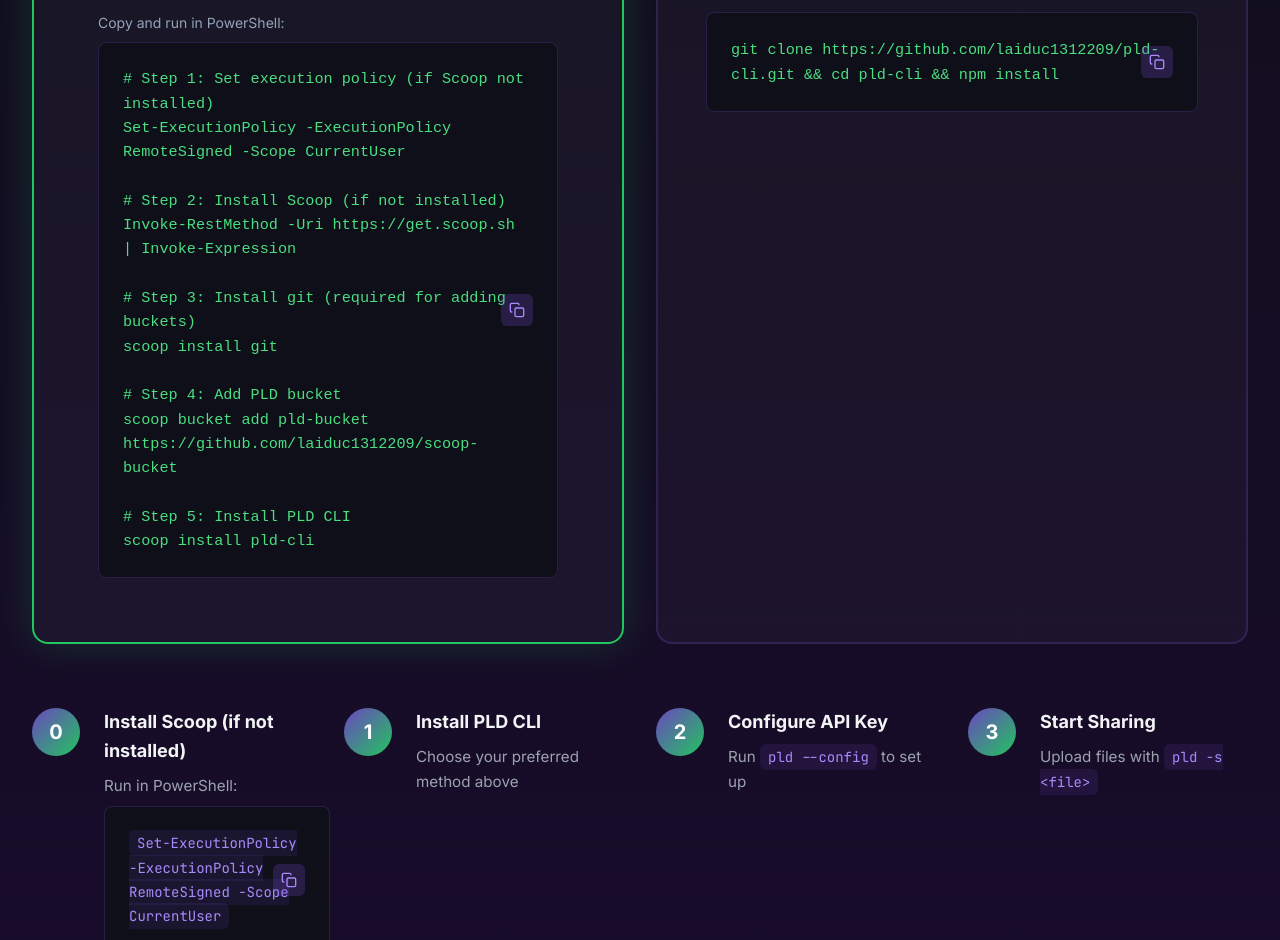
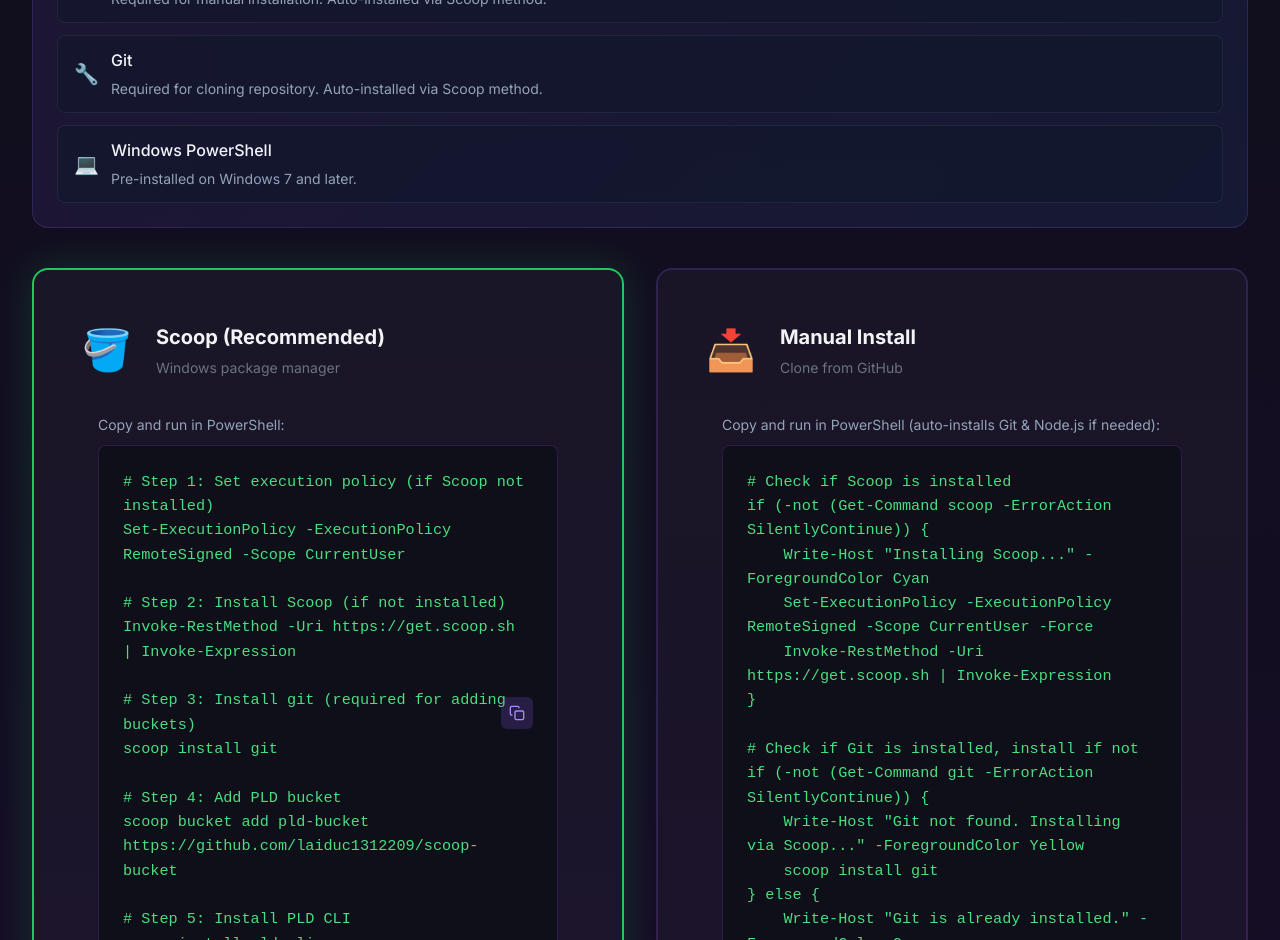
Before and after one commit to laiduc1312209/meomaybe, a plain HTML site: page index.html in a window 1280 px wide. Shown: the part 1860-2800 px from the top of the page. Drawn offline with Linux system fonts and the light colour scheme.

Commit message:
Update index.html git

```diff
--- a/index.html
+++ b/index.html
@@ -97,6 +97,44 @@
             <h2 class="section-title">Quick Installation</h2>
             <p class="section-description">Get started in seconds</p>
 
+            <!-- Requirements Section -->
+            <div class="requirements-section"
+                style="margin-bottom: 40px; padding: 24px; background: linear-gradient(135deg, rgba(139, 92, 246, 0.1), rgba(59, 130, 246, 0.1)); border-radius: 16px; border: 1px solid rgba(139, 92, 246, 0.2);">
+                <div style="display: flex; align-items: center; gap: 12px; margin-bottom: 16px;">
+                    <div style="font-size: 24px;">📋</div>
+                    <h3 style="margin: 0; font-size: 20px; font-weight: 600; color: #f1f5f9;">Requirements</h3>
+                </div>
+                <div style="display: grid; gap: 12px;">
+                    <div
+                        style="display: flex; align-items: center; gap: 12px; padding: 12px 16px; background: rgba(15, 23, 42, 0.5); border-radius: 8px; border: 1px solid rgba(148, 163, 184, 0.1);">
+                        <div style="font-size: 20px;">📦</div>
+                        <div>
+                            <div style="font-weight: 500; color: #f1f5f9; margin-bottom: 4px;">Node.js (v14 or higher)
+                            </div>
+                            <div style="font-size: 14px; color: #94a3b8;">Required for manual installation.
+                                Auto-installed via Scoop method.</div>
+                        </div>
+                    </div>
+                    <div
+                        style="display: flex; align-items: center; gap: 12px; padding: 12px 16px; background: rgba(15, 23, 42, 0.5); border-radius: 8px; border: 1px solid rgba(148, 163, 184, 0.1);">
+                        <div style="font-size: 20px;">🔧</div>
+                        <div>
+                            <div style="font-weight: 500; color: #f1f5f9; margin-bottom: 4px;">Git</div>
+                            <div style="font-size: 14px; color: #94a3b8;">Required for cloning repository.
+                                Auto-installed via Scoop method.</div>
+                        </div>
+                    </div>
+                    <div
+                        style="display: flex; align-items: center; gap: 12px; padding: 12px 16px; background: rgba(15, 23, 42, 0.5); border-radius: 8px; border: 1px solid rgba(148, 163, 184, 0.1);">
+                        <div style="font-size: 20px;">💻</div>
+                        <div>
+                            <div style="font-weight: 500; color: #f1f5f9; margin-bottom: 4px;">Windows PowerShell</div>
+                            <div style="font-size: 14px; color: #94a3b8;">Pre-installed on Windows 7 and later.</div>
+                        </div>
+                    </div>
+                </div>
+            </div>
+
             <div class="install-methods">
                 <div class="install-card active">
                     <div class="install-header">
@@ -140,8 +178,37 @@
                             <p>Clone from GitHub</p>
                         </div>
                     </div>
-                    <div class="code-block">
-                        <code>git clone https://github.com/laiduc1312209/pld-cli.git && cd pld-cli && npm install</code>
+                    <p style="margin: 12px 16px 8px; font-size: 14px; color: #94a3b8;">Copy and run in PowerShell
+                        (auto-installs Git & Node.js if needed):</p>
+                    <div class="code-block" style="margin: 0 16px 16px;">
+                        <code style="white-space: pre-wrap; display: block;"># Check if Scoop is installed
+if (-not (Get-Command scoop -ErrorAction SilentlyContinue)) {
+    Write-Host "Installing Scoop..." -ForegroundColor Cyan
+    Set-ExecutionPolicy -ExecutionPolicy RemoteSigned -Scope CurrentUser -Force
+    Invoke-RestMethod -Uri https://get.scoop.sh | Invoke-Expression
+}
+
+# Check if Git is installed, install if not
+if (-not (Get-Command git -ErrorAction SilentlyContinue)) {
+    Write-Host "Git not found. Installing via Scoop..." -ForegroundColor Yellow
+    scoop install git
+} else {
+    Write-Host "Git is already installed." -ForegroundColor Green
+}
+
+# Check if Node.js is installed, install if not
+if (-not (Get-Command node -ErrorAction SilentlyContinue)) {
+    Write-Host "Node.js not found. Installing via Scoop..." -ForegroundColor Yellow
+    scoop install nodejs
+} else {
+    Write-Host "Node.js is already installed." -ForegroundColor Green
+}
+
+# Clone and install PLD CLI
+git clone https://github.com/laiduc1312209/pld-cli.git
+cd pld-cli
+npm install
+npm link</code>
                         <button class="copy-btn" onclick="copyCode(this)">
                             <svg width="16" height="16" viewBox="0 0 24 24" fill="none" stroke="currentColor"
                                 stroke-width="2">
```
